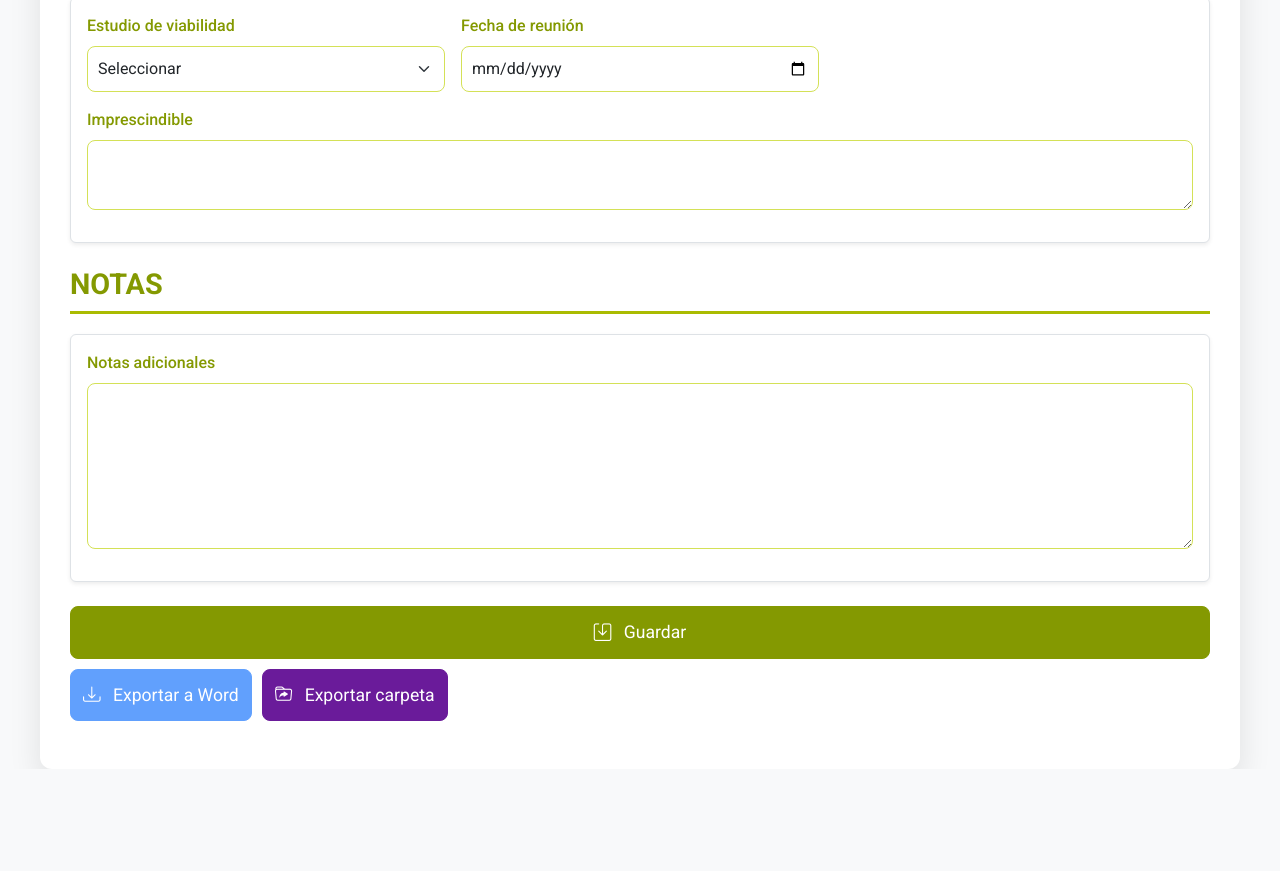
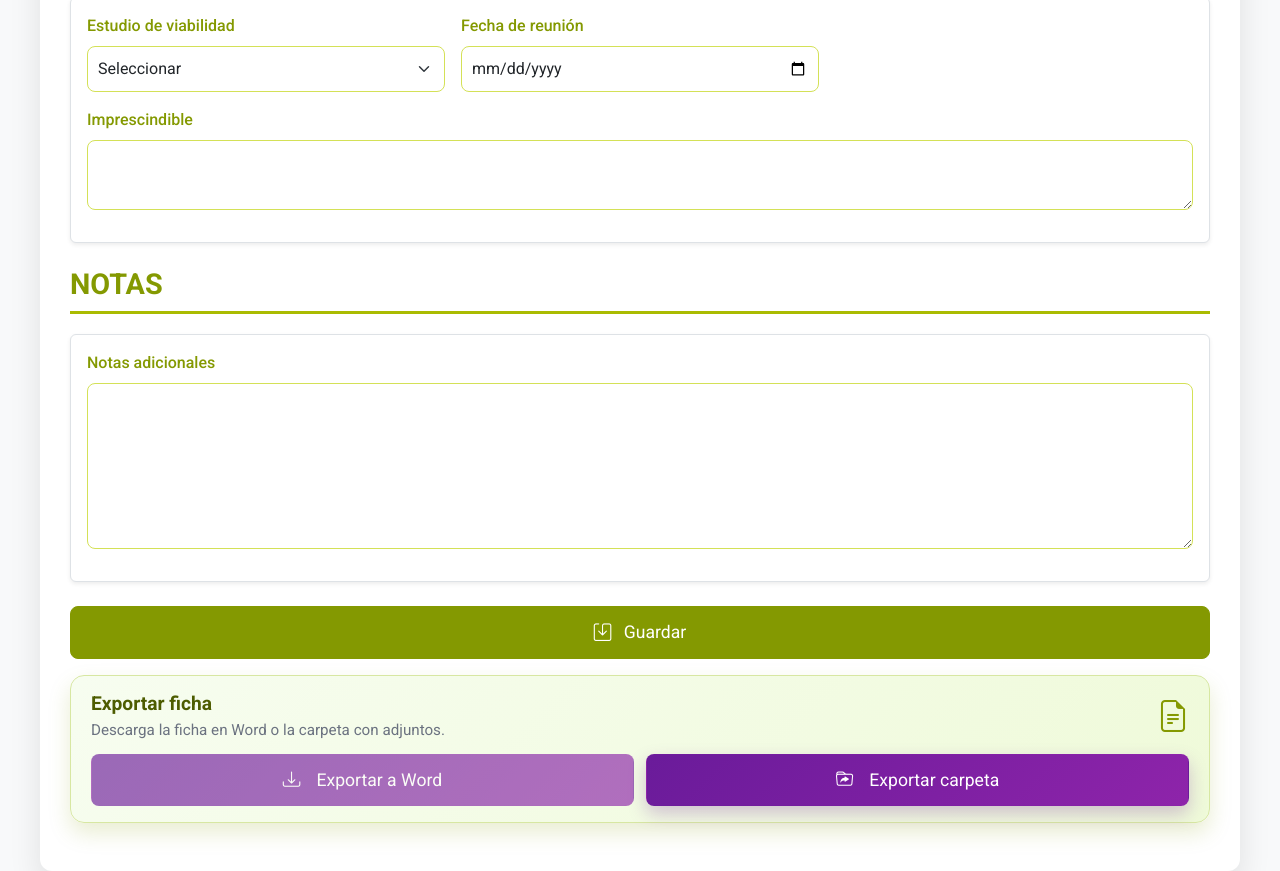
Before and after one commit to loranfd/Paginacontactofebrero26, a plain HTML site: page ficha.html in a window 1280 px wide. Shown: the part 2769-3640 px from the top of the page. Before the commit the page ends 3538 px from the top, so only its background shows below. Drawn offline with nearby package versions, Linux system fonts and the light colour scheme.

Commit message:
Mejorar estilo de exportacion en fichas

```diff
--- a/crearficha.css
+++ b/crearficha.css
@@ -238,6 +238,65 @@ body {
   margin-right: 8px;
 }
 
+/* Tarjeta de exportación */
+.export-card {
+  margin-top: 16px;
+  padding: 16px 20px;
+  border-radius: 14px;
+  background: linear-gradient(135deg, #f8fbff 0%, #eef4ff 100%);
+  border: 1px solid #dbe6ff;
+  box-shadow: 0 10px 22px rgba(52, 152, 219, 0.12);
+}
+
+.export-header {
+  display: flex;
+  justify-content: space-between;
+  align-items: center;
+  gap: 16px;
+  margin-bottom: 12px;
+}
+
+.export-header h3 {
+  font-size: 1.2rem;
+  font-weight: 700;
+  margin: 0;
+  color: #2c3e50;
+}
+
+.export-header p {
+  margin: 4px 0 0;
+  color: #64748b;
+  font-size: 0.95rem;
+}
+
+.export-header i {
+  font-size: 2rem;
+  color: #3498db;
+}
+
+.export-actions {
+  display: flex;
+  flex-wrap: wrap;
+  gap: 12px;
+}
+
+.export-btn {
+  width: auto;
+  max-width: none;
+  flex: 1 1 220px;
+  display: inline-flex;
+  align-items: center;
+  justify-content: center;
+  gap: 8px;
+  background: linear-gradient(135deg, #3498db, #2d6cdf);
+  box-shadow: 0 8px 18px rgba(52, 152, 219, 0.25);
+}
+
+.export-btn:disabled {
+  opacity: 0.65;
+  box-shadow: none;
+}
+
 /* Alineación de botones y texto */
 .d-flex.align-items-center {
   display: flex;
@@ -313,6 +372,9 @@ body {
   .d-flex.gap-4 {
     flex-direction: column;
     gap: 10px;
+  }
+  .export-actions {
+    flex-direction: column;
   }
 }
 
--- a/ficha.css
+++ b/ficha.css
@@ -144,6 +144,68 @@ body {
   margin-right: 8px;
 }
 
+/* Tarjeta de exportación */
+.export-card {
+  margin-top: 16px;
+  padding: 16px 20px;
+  border-radius: 14px;
+  background: linear-gradient(135deg, #f7fdf0 0%, #effad9 100%);
+  border: 1px solid #d7e7a2;
+  box-shadow: 0 10px 22px rgba(132, 153, 1, 0.18);
+}
+
+.export-header {
+  display: flex;
+  justify-content: space-between;
+  align-items: center;
+  gap: 16px;
+  margin-bottom: 12px;
+}
+
+.export-header h3 {
+  font-size: 1.2rem;
+  font-weight: 700;
+  margin: 0;
+  color: #4d5c00;
+}
+
+.export-header p {
+  margin: 4px 0 0;
+  color: #6b7280;
+  font-size: 0.95rem;
+}
+
+.export-header i {
+  font-size: 2rem;
+  color: #849901;
+}
+
+.export-actions {
+  display: flex;
+  flex-wrap: wrap;
+  gap: 12px;
+}
+
+.export-btn {
+  width: auto;
+  flex: 1 1 220px;
+  display: inline-flex;
+  align-items: center;
+  justify-content: center;
+  gap: 8px;
+}
+
+.export-btn.btn-primary {
+  background: linear-gradient(135deg, #6a1b9a, #8e24aa);
+  border-color: transparent;
+  box-shadow: 0 8px 18px rgba(106, 27, 154, 0.25);
+}
+
+.export-btn:disabled {
+  opacity: 0.65;
+  box-shadow: none;
+}
+
 @media (max-width: 768px) {
   .container {
     max-width: 100%;
@@ -182,6 +244,9 @@ body {
 
   .navbar {
     padding: 10px 15px;
+  }
+  .export-actions {
+    flex-direction: column;
   }
 }
 
--- a/ficha.html
+++ b/ficha.html
@@ -311,13 +311,22 @@
         <i class="bi bi-save"></i> Guardar
       </button>
     </div>
-    <div style="display: flex; gap: 10px; margin-top: 10px;">
-      <button type="button" id="exportarWord" class="btn btn-primary" disabled>
-        <i class="bi bi-download"></i> Exportar a Word
-      </button>
-	<button id="exportarZip" class="btn btn-primary">
-    <i class="bi bi-folder-symlink"></i> Exportar carpeta
-  </button>
+    <div class="export-card">
+      <div class="export-header">
+        <div>
+          <h3>Exportar ficha</h3>
+          <p>Descarga la ficha en Word o la carpeta con adjuntos.</p>
+        </div>
+        <i class="bi bi-file-earmark-text"></i>
+      </div>
+      <div class="export-actions">
+        <button type="button" id="exportarWord" class="btn btn-primary export-btn" disabled>
+          <i class="bi bi-download"></i> Exportar a Word
+        </button>
+        <button id="exportarZip" class="btn btn-primary export-btn">
+          <i class="bi bi-folder-symlink"></i> Exportar carpeta
+        </button>
+      </div>
     </div>
   </form>
 </div>
```
Also changed, not shown: crearficha.html (+16 -5 lines).
